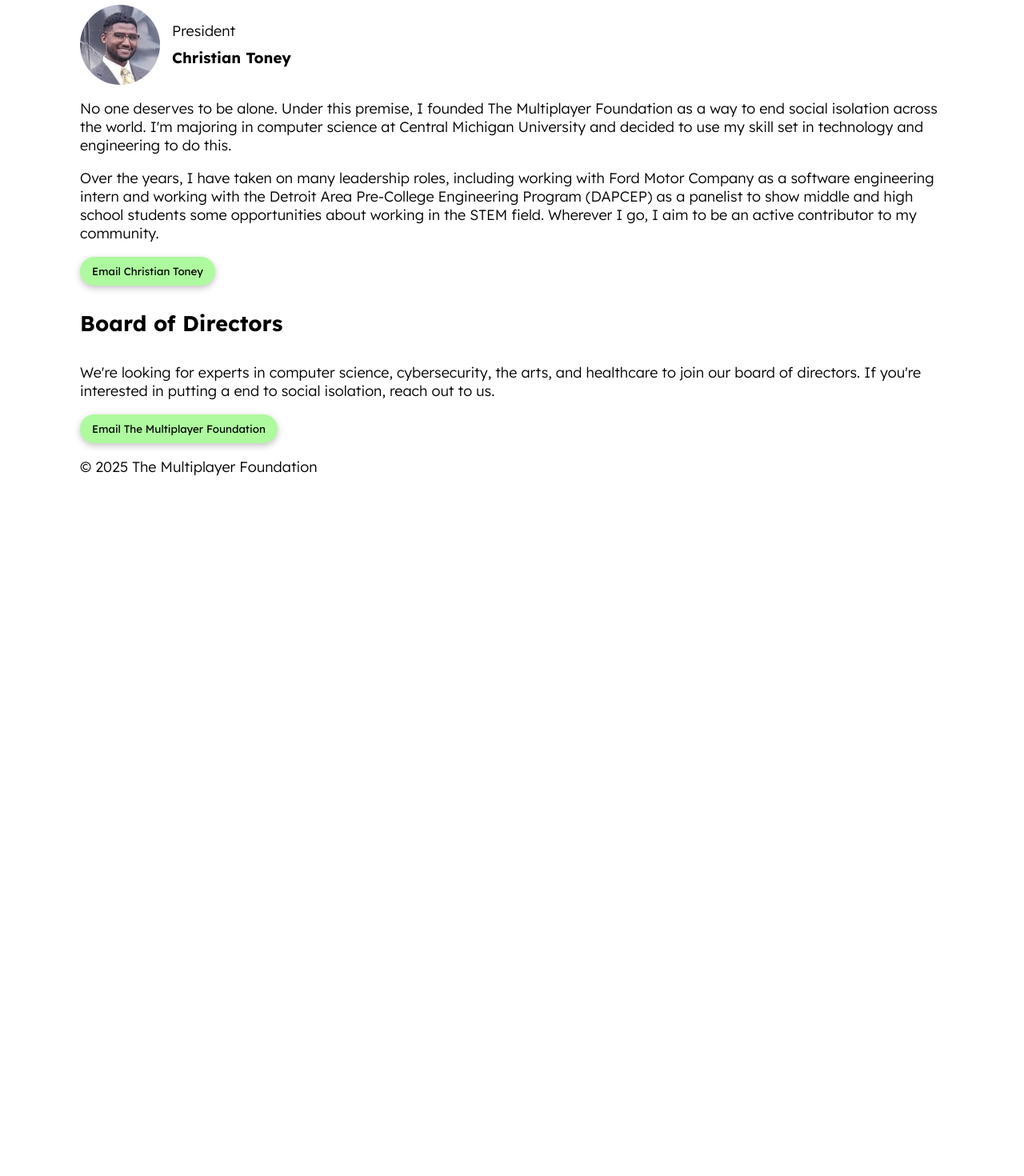
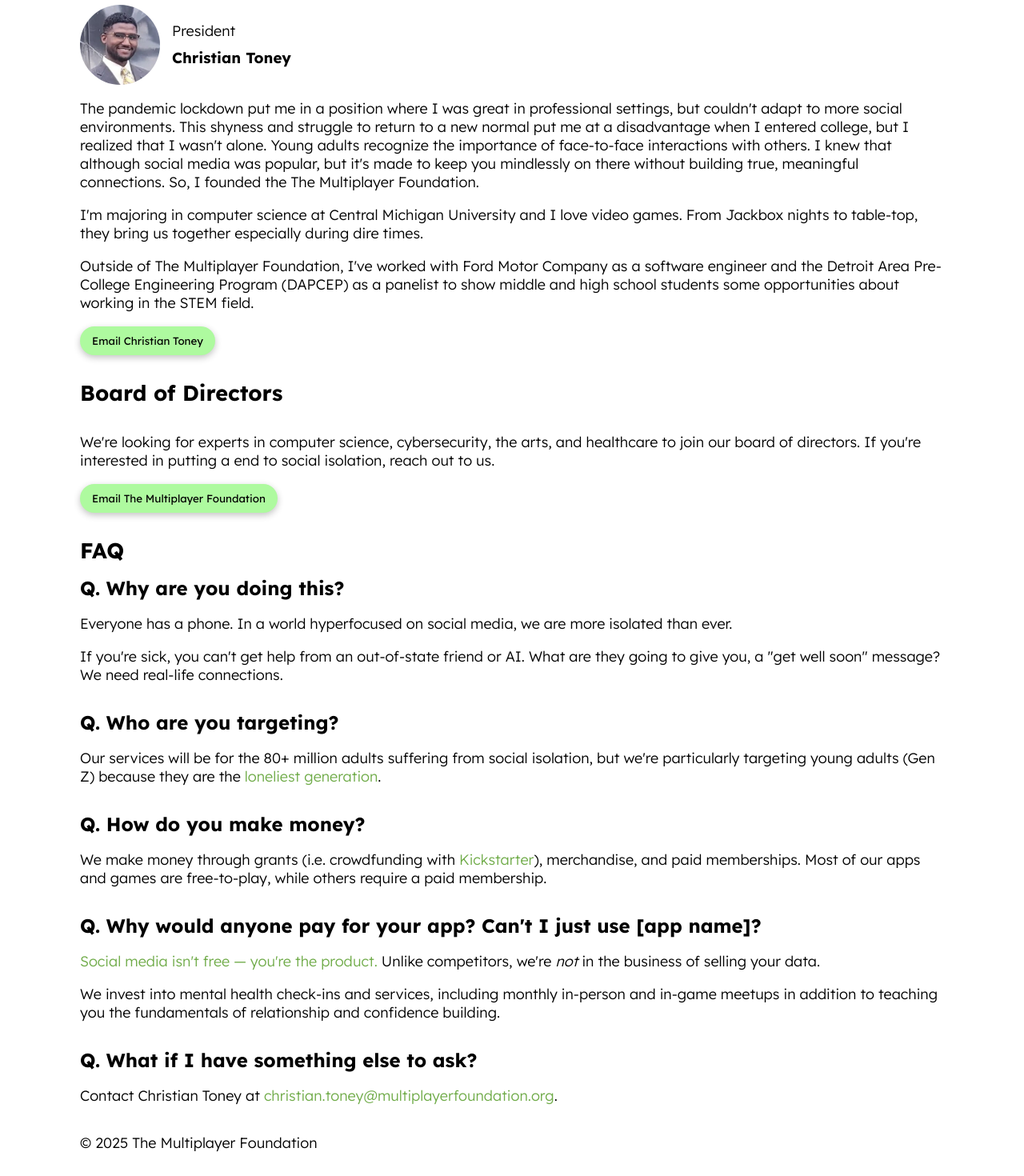
Before and after one commit to MultiplayerFoundation/website, a React app: page /company in a window 1280 px wide. Shown: the part 157-1627 px from the top of the page at 80% size. Before the commit the page ends 800 px from the top, so only its background shows below. Built offline with nearby package versions, Linux system fonts and the light colour scheme.

Commit message:
update company page

```diff
--- a/src/pages/CompanyPage/CompanyPage.tsx
+++ b/src/pages/CompanyPage/CompanyPage.tsx
@@ -25,8 +25,9 @@ export default function CompanyPage() {
               <h3>Christian Toney</h3>
             </section>
           </section>
-          <p>No one deserves to be alone. Under this premise, I founded The Multiplayer Foundation as a way to end social isolation across the world. I'm majoring in computer science at Central Michigan University and decided to use my skill set in technology and engineering to do this.</p>
-          <p>Over the years, I have taken on many leadership roles, including working with Ford Motor Company as a software engineering intern and working with the Detroit Area Pre-College Engineering Program (DAPCEP) as a panelist to show middle and high school students some opportunities about working in the STEM field. Wherever I go, I aim to be an active contributor to my community.</p>
+          <p>The pandemic lockdown put me in a position where I was great in professional settings, but couldn't adapt to more social environments. This shyness and struggle to return to a new normal put me at a disadvantage when I entered college, but I realized that I wasn't alone. Young adults recognize the importance of face-to-face interactions with others. I knew that although social media was popular, but it's made to keep you mindlessly on there without building true, meaningful connections. So, I founded the The Multiplayer Foundation.</p>
+          <p>I'm majoring in computer science at Central Michigan University and I love video games. From Jackbox nights to table-top, they bring us together especially during dire times.</p>
+          <p>Outside of The Multiplayer Foundation, I've worked with Ford Motor Company as a software engineer and the Detroit Area Pre-College Engineering Program (DAPCEP) as a panelist to show middle and high school students some opportunities about working in the STEM field.</p>
           <button onClick={() => location.href = "mailto:christian.toney@multiplayerfoundation.org"}>Email Christian Toney</button>
         </section>
       </section>
@@ -37,6 +38,31 @@ export default function CompanyPage() {
           <button onClick={() => location.href = "mailto:board@multiplayerfoundation.org"}>Email The Multiplayer Foundation</button>
         </section>
       </section>
+      <section>
+        <h1>FAQ</h1>
+        <section>
+          <h2>Q. Why are you doing this?</h2>
+          <p>Everyone has a phone. In a world hyperfocused on social media, we are more isolated than ever.</p>
+          <p>If you're sick, you can't get help from an out-of-state friend or AI. What are they going to give you, a "get well soon" message? We need real-life connections.</p>
+        </section>
+        <section>
+          <h2>Q. Who are you targeting?</h2>
+          <p>Our services will be for the 80+ million adults suffering from social isolation, but we're particularly targeting young adults (Gen Z) because they are the <a href="https://www.usatoday.com/story/opinion/2018/05/03/gen-z-loneliest-generation-social-media-personal-interactions-column/574701002/" target="_blank">loneliest generation</a>.</p>
+        </section>
+        <section>
+          <h2>Q. How do you make money?</h2>
+          <p>We make money through grants (i.e. crowdfunding with <a href="https://kickstarter.com" target="_blank">Kickstarter</a>), merchandise, and paid memberships. Most of our apps and games are free-to-play, while others require a paid membership.</p>
+        </section>
+        <section>
+          <h2>Q. Why would anyone pay for your app? Can't I just use [app name]?</h2>
+          <p><a href="https://nielseniq.com/global/en/insights/analysis/2020/the-social-dilemma-through-the-eyes-of-the-consumer/">Social media isn't free — you're the product.</a> Unlike competitors, we're <i>not</i> in the business of selling your data.</p>
+          <p>We invest into mental health check-ins and services, including monthly in-person and in-game meetups in addition to teaching you the fundamentals of relationship and confidence building.</p>
+        </section>
+        <section>
+          <h2>Q. What if I have something else to ask?</h2>
+          <p>Contact Christian Toney at <a href="mailto:christian.toney@multiplayerfoundation.org">christian.toney@multiplayerfoundation.org</a>.</p>
+        </section>
+      </section>
     </main>
   );
 
```
